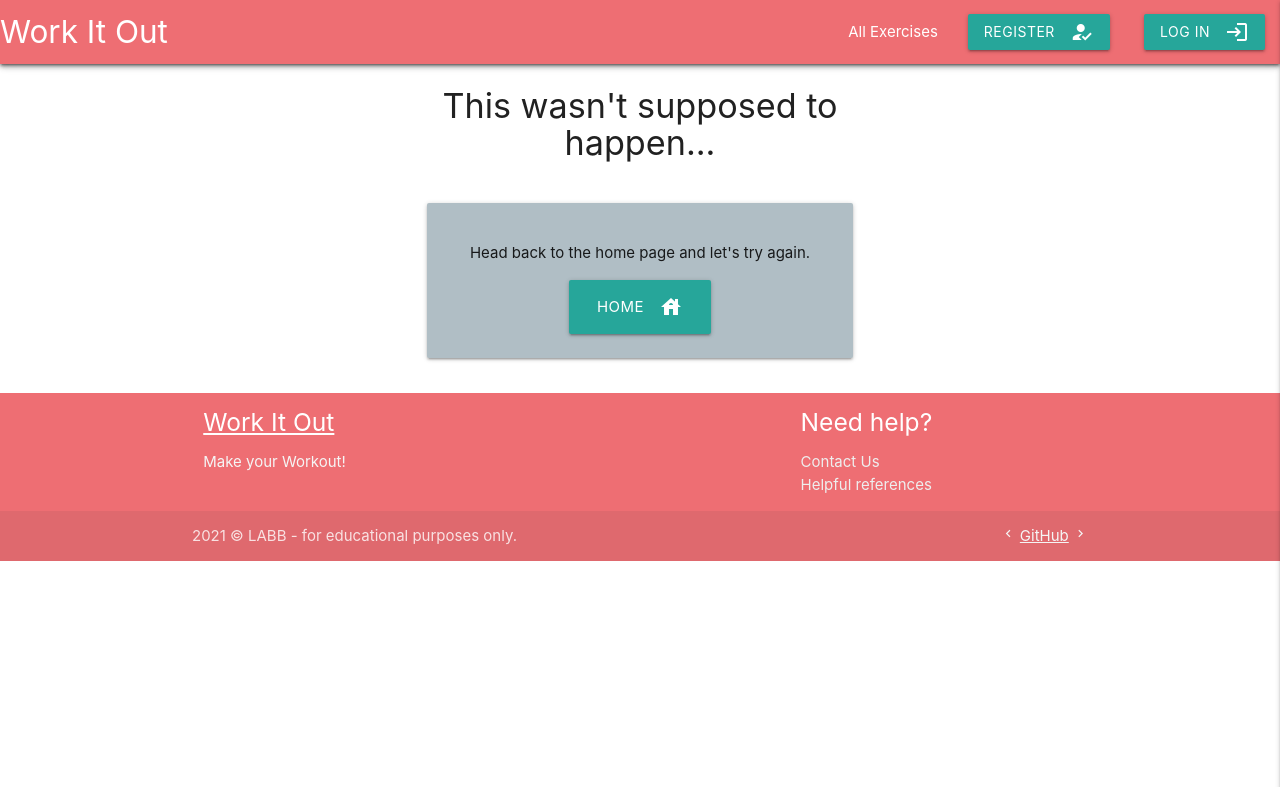
After one commit to lornebb/Building-Block-Body, a Flask app: template templates/pages/not_found.html in a window 1280 px wide. The commit adds this page. Shown: the top 787 px of the page. Run offline with Flask 2, Linux system fonts and the light colour scheme; the template is opened without the code that fills it, so the values that code supplies are empty; some libraries are stand-ins or nearby versions.

Commit message:
added extra styling accross all pages. added workout add and remove button to all FABs. added workout list addition in profile page. added fstyling and remove buttons to workouts, now as cards, in workout space in profile. added error handling pages for 404, 400 and 500 errors and new page to support that content

```diff
--- a/app.py
+++ b/app.py
@@ -270,6 +270,39 @@ def contact():
     return render_template("pages/contact.html")
 
 
+@app.errorhandler(404)
+def not_found(error):
+    '''
+    Will catch 404 error for when a Page is not found and
+    render error page to display error to user with a redirect
+    to home.
+    '''
+    error_code = str(error)
+    return render_template("pages/not_found.html", error_code=error_code), 404
+
+
+@app.errorhandler(400)
+def bad_request(error):
+    '''
+    Will catch 400 error for when a bad request occurs and
+    render error page to display error to user with a redirect
+    to home.
+    '''
+    error_code = str(error)
+    return render_template("pages/not_found.html", error_code=error_code), 400
+
+
+@app.errorhandler(500)
+def server_error(error):
+    '''
+    Will catch 500 error for when an internal server error occurs and
+    render error page to display error to user with a redirect
+    to home.
+    '''
+    error_code = str(error)
+    return render_template("pages/not_found.html", error_code=error_code), 500
+
+
 if __name__ == "__main__":
     app.run(host=os.environ.get("IP"),
             port=int(os.environ.get("PORT")),
--- a/templates/components/exercises-all.html
+++ b/templates/components/exercises-all.html
@@ -1,3 +1,4 @@
+<div class="container">
     <div class="center-align"><h4>All Exercises</h4></div>
     <div class="row">
         {% for exercise in exercises %}
@@ -43,3 +44,4 @@
         </div>
         {% endfor %}
     </div>
+</div>
--- /dev/null
+++ b/templates/pages/not_found.html
@@ -0,0 +1,23 @@
+{% extends 'layout/base.html' %}
+{% block content %}
+
+<div class="container">
+    <div class="row center-align">
+        <div class="col m6 offset-m3 s12">
+            <h4>This wasn't supposed to happen...</h4>
+        </div>
+    </div>
+        <p>{{ error_code }}</p>
+    <div class="row center-align">
+        <div class="col m6 offset-m3 s12">
+                <div class="card-panel blue-grey lighten-3">
+                    <p>Head back to the home page and let's try again.</p>
+                    <div class="center-align">
+                        <a class="waves-effect waves-light btn-large" href="{{ url_for('home') }}"><i class="material-icons right">house</i>Home</a>
+                    </div>
+            </div>
+        </div>
+    </div>
+</div>
+
+{% endblock %}
--- a/templates/pages/profile.html
+++ b/templates/pages/profile.html
@@ -11,7 +11,7 @@
         <div class="center-align"><h5>Your exercises:</h5></div>
     </div>
     <!-- all exercises -->
-    <div class="row z-depth-3">
+    <div class="row">
         {% include 'components/exercises-user.html' %}
     </div>
 <div class="divider"></div>
```
Also changed, not shown: templates/components/exercises-user.html (+8 -4 lines), templates/components/workout-list.html (+13 -5 lines). Lines whose indentation alone changed are shown as unchanged.
